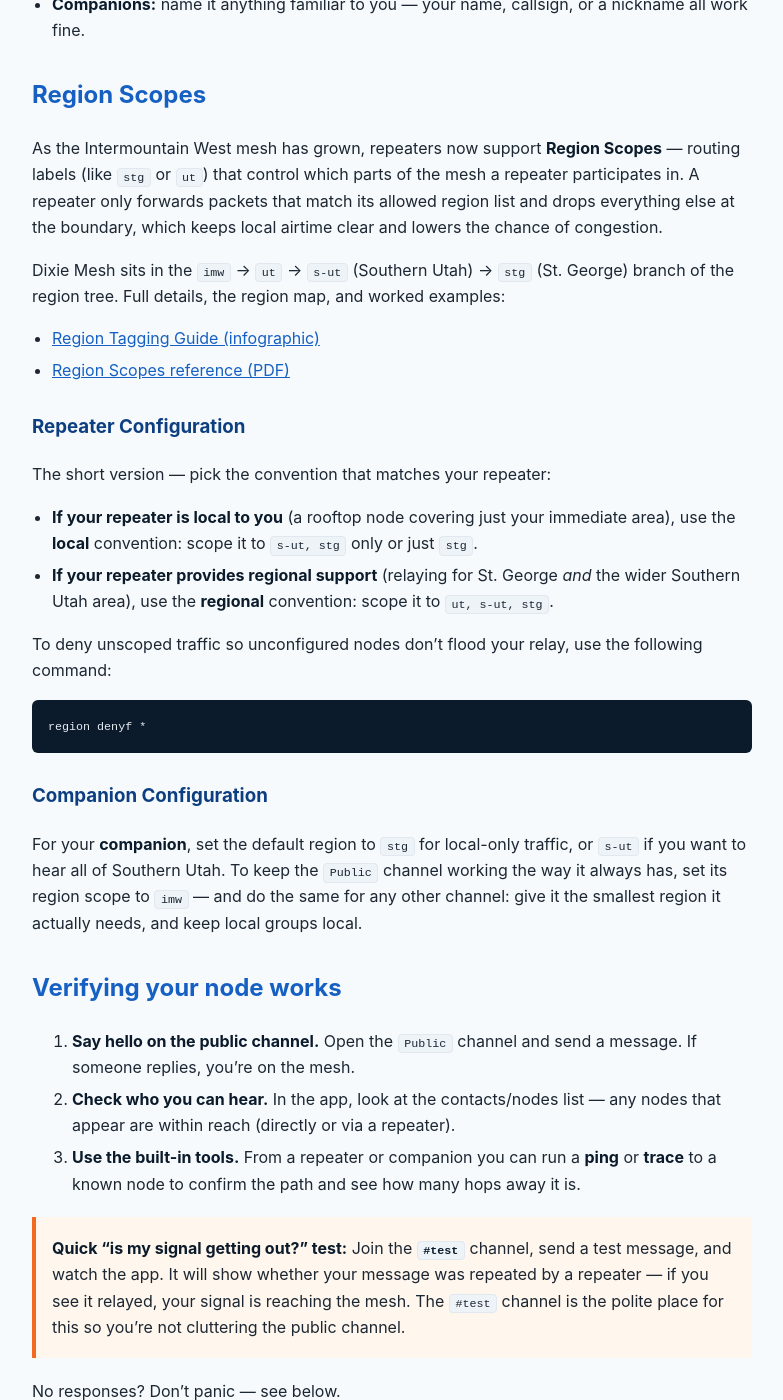
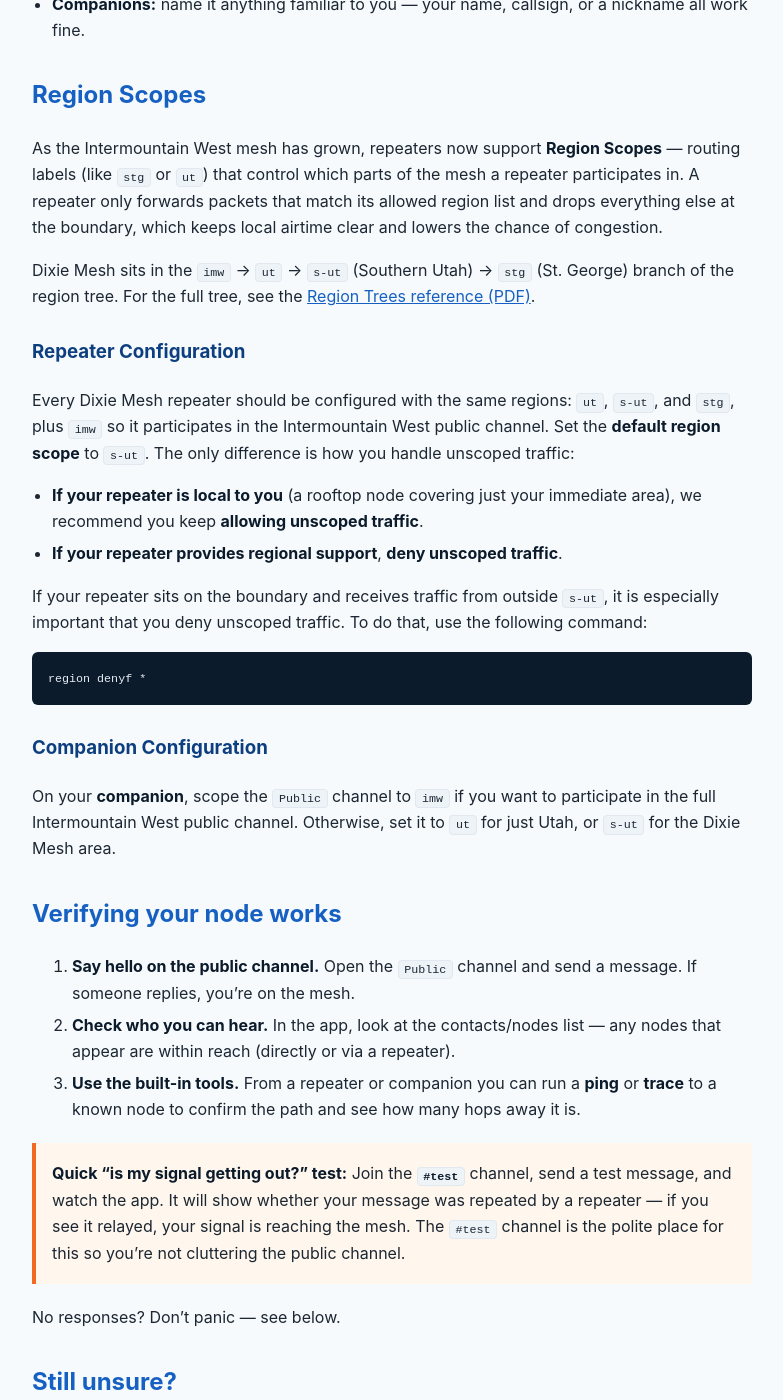
Before and after one commit to dixiemesh/dixiemesh.github.io, a Jekyll site: the page built from getting-started.md, in a window 1280 px wide and 1400 px high, scrolled down 4242 px. Shown: the whole window, without its empty margins (248-1031 px from the left). Built offline with Jekyll 4.4.1, drawn with Linux system fonts in a browser that asks for light colours.

Commit message:
Simplify Region Scopes guidance and link Region Trees PDF
Co-Authored-By: Claude Opus 5.5 <noreply@anthropic.com>

````diff
--- a/getting-started.md
+++ b/getting-started.md
@@ -167,25 +167,23 @@ its allowed region list and drops everything else at the boundary, which keeps
 local airtime clear and lowers the chance of congestion.
 
 Dixie Mesh sits in the `imw` → `ut` → `s-ut` (Southern Utah) → `stg`
-(St. George) branch of the region tree. Full details, the region map, and
-worked examples:
-
-- [Region Tagging Guide (infographic)](/assets/img/region-tagging-guide.png)
-- [Region Scopes reference (PDF)](/assets/docs/region-scopes.pdf)
+(St. George) branch of the region tree. For the full tree, see the
+[Region Trees reference (PDF)](/assets/docs/region-trees.pdf).
 
 ### Repeater Configuration
 
-The short version — pick the convention that matches your repeater:
+Every Dixie Mesh repeater should be configured with the same regions: `ut`,
+`s-ut`, and `stg`, plus `imw` so it participates in the Intermountain West
+public channel. Set the **default region scope** to `s-ut`. The only
+difference is how you handle unscoped traffic:
 
 - **If your repeater is local to you** (a rooftop node covering just your
-  immediate area), use the **local** convention: scope it to `s-ut, stg` only
-  or just `stg`.
-- **If your repeater provides regional support** (relaying for St. George
-  *and* the wider Southern Utah area), use the **regional** convention: scope
-  it to `ut, s-ut, stg`.
+  immediate area), we recommend you keep **allowing unscoped traffic**.
+- **If your repeater provides regional support**, **deny unscoped traffic**.
 
-To deny unscoped traffic so unconfigured nodes don't flood your relay, use the
-following command:
+If your repeater sits on the boundary and receives traffic from outside
+`s-ut`, it is especially important that you deny unscoped traffic. To do that,
+use the following command:
 
 ```
 region denyf *
@@ -193,11 +191,9 @@ region denyf *
 
 ### Companion Configuration
 
-For your **companion**, set the default region to `stg` for local-only
-traffic, or `s-ut` if you want to hear all of Southern Utah. To keep the
-`Public` channel working the way it always has, set its region scope to `imw`
-— and do the same for any other channel: give it the smallest region it
-actually needs, and keep local groups local.
+On your **companion**, scope the `Public` channel to `imw` if you want to
+participate in the full Intermountain West public channel. Otherwise, set it
+to `ut` for just Utah, or `s-ut` for the Dixie Mesh area.
 
 ## Verifying your node works
 
````
Also changed, not shown: 1 other file.
